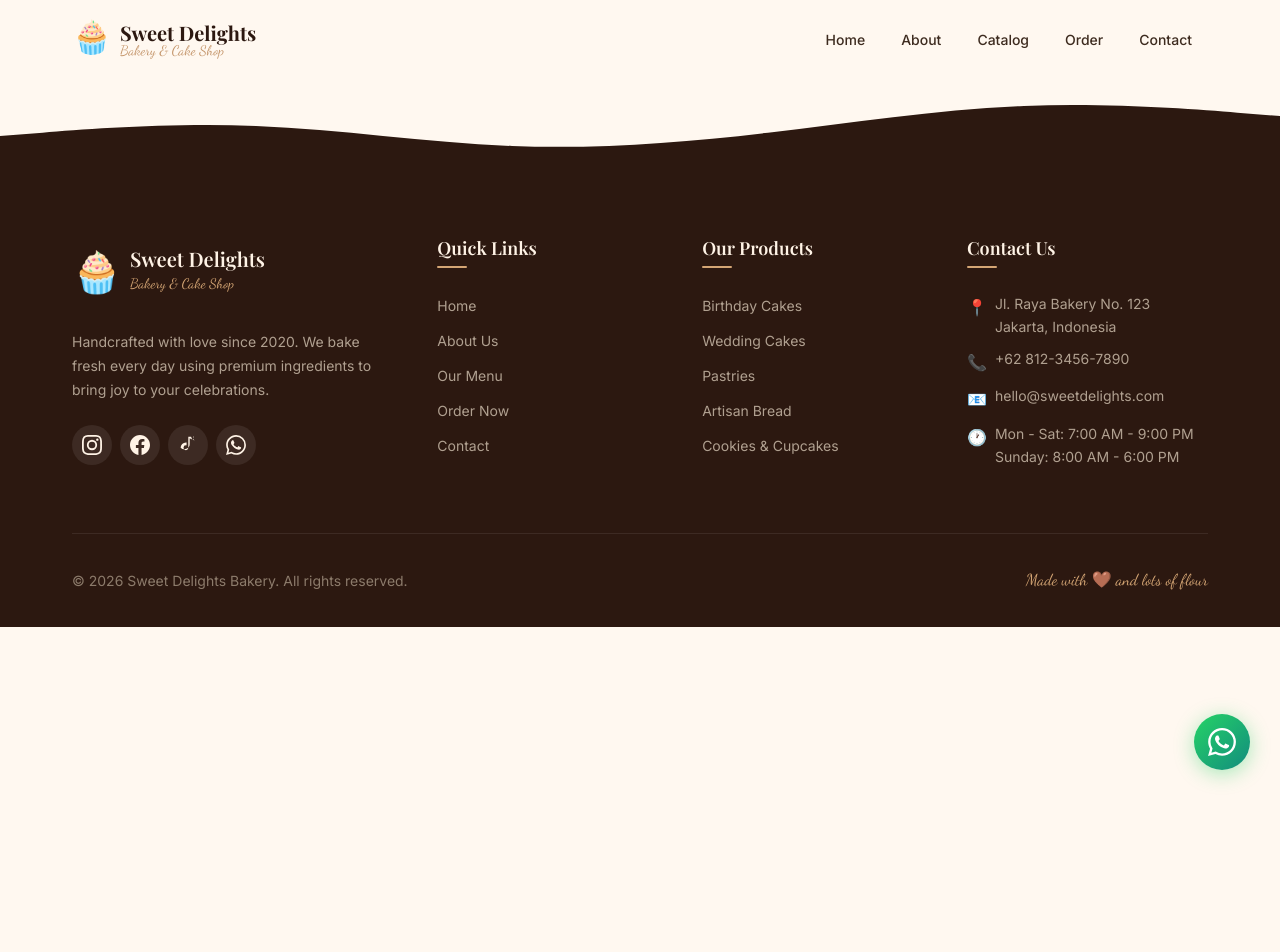
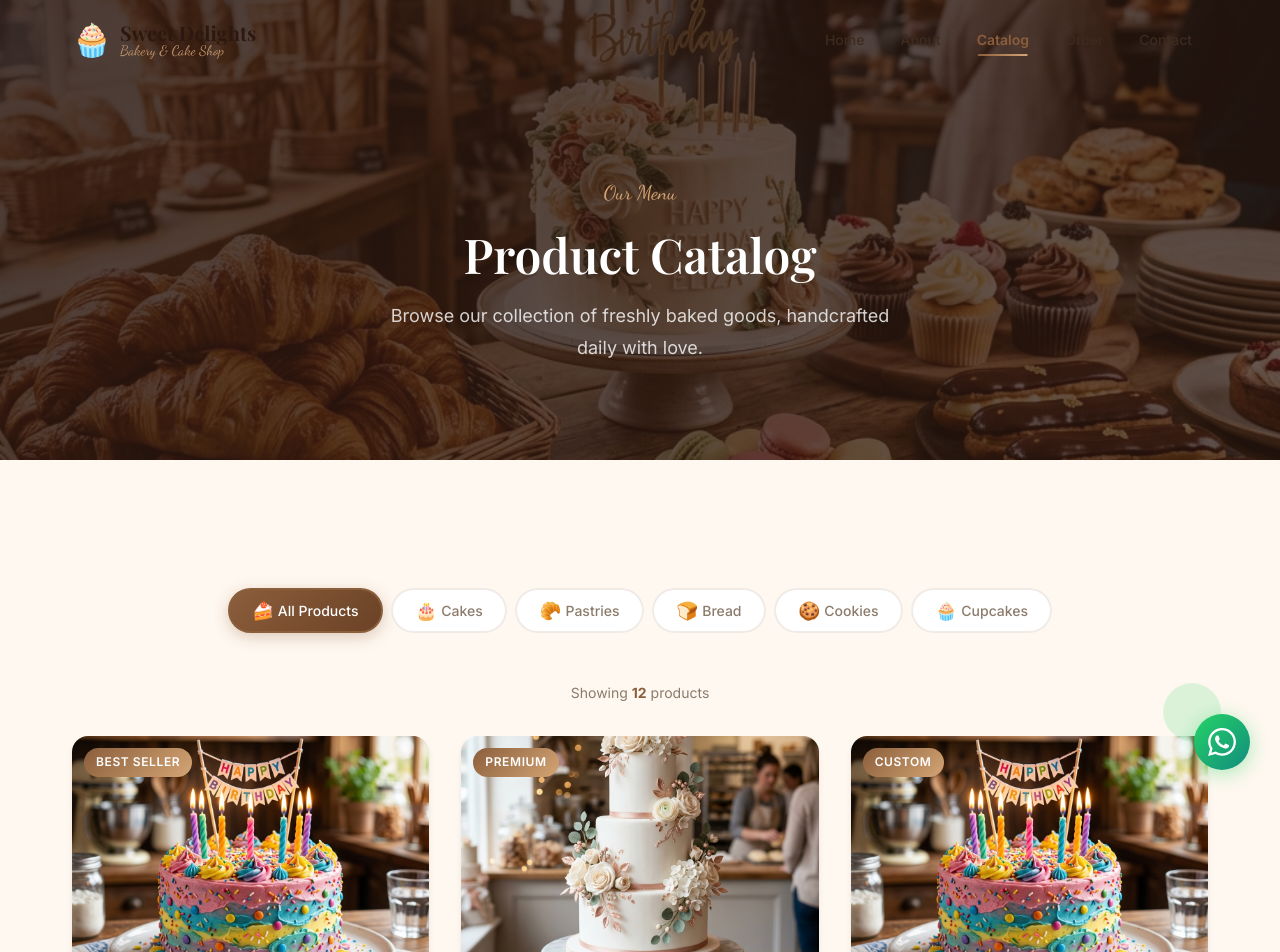
Before and after one commit to doni-wahyudi/web_bakery, a React (Vite) app: page /web_bakery/catalog in a window 1280 px wide. Shown: the top 952 px of the page. Before the commit the page ends 800 px from the top, so only its background shows below. Built offline with nearby package versions, Linux system fonts and the light colour scheme; a web font is replaced by a local one.

Commit message:
Fix routing and image paths for GitHub Pages subfolder

```diff
--- a/package.json
+++ b/package.json
@@ -24,6 +24,7 @@
     "eslint": "^9.39.4",
     "eslint-plugin-react-hooks": "^7.0.1",
     "eslint-plugin-react-refresh": "^0.5.2",
+    "gh-pages": "^6.3.0",
     "globals": "^17.4.0",
     "vite": "^8.0.1"
   }
--- a/src/App.jsx
+++ b/src/App.jsx
@@ -13,7 +13,7 @@ import './App.css';
 
 function App() {
   return (
-    <Router>
+    <Router basename="/web_bakery">
       <Preloader />
       <div className="app">
         <Navbar />
--- a/src/components/about/AnimatedCounters.jsx
+++ b/src/components/about/AnimatedCounters.jsx
@@ -64,7 +64,7 @@ export default function AnimatedCounters() {
   return (
     <section className="counters" id="animated-counters" ref={ref}>
       <div className="counters__bg">
-        <img src="/images/hero-bg.png" alt="" />
+        <img src={import.meta.env.BASE_URL + "images/bakery-hero.png"} alt="Bakery background" />
         <div className="counters__overlay"></div>
       </div>
       <div className="container counters__content">
--- a/src/components/about/OurStory.jsx
+++ b/src/components/about/OurStory.jsx
@@ -6,7 +6,7 @@ export default function OurStory() {
       <div className="container">
         <div className="our-story__grid">
           <div className="our-story__image">
-            <img src="/images/bakery-interior.png" alt="Our bakery interior" />
+            <img src={import.meta.env.BASE_URL + "images/bakery-interior.png"} alt="Our bakery interior" />
             <div className="our-story__image-accent">
               <span className="our-story__years">5+</span>
               <span className="our-story__years-text">Years of Baking</span>
--- a/src/components/home/CtaBanner.jsx
+++ b/src/components/home/CtaBanner.jsx
@@ -5,7 +5,7 @@ export default function CtaBanner() {
   return (
     <section className="cta-banner" id="cta-banner">
       <div className="cta-banner__bg">
-        <img src="/images/bakery-interior.png" alt="Our bakery" />
+        <img src={import.meta.env.BASE_URL + "images/bakery-interior.png"} alt="Our bakery" />
         <div className="cta-banner__overlay"></div>
       </div>
       <div className="container cta-banner__content">
--- a/src/components/home/GalleryPreview.jsx
+++ b/src/components/home/GalleryPreview.jsx
@@ -1,12 +1,12 @@
 import './GalleryPreview.css';
 
 const galleryImages = [
-  { src: "/images/wedding-cake.png", alt: "Elegant wedding cake" },
-  { src: "/images/cupcakes.png", alt: "Gourmet cupcakes" },
-  { src: "/images/croissants.png", alt: "Butter croissants" },
-  { src: "/images/pastries.png", alt: "French pastries" },
-  { src: "/images/cookies.png", alt: "Assorted cookies" },
-  { src: "/images/artisan-bread.png", alt: "Artisan sourdough" },
+  { src: import.meta.env.BASE_URL + "images/wedding-cake.png", alt: "Elegant wedding cake" },
+  { src: import.meta.env.BASE_URL + "images/cupcakes.png", alt: "Gourmet cupcakes" },
+  { src: import.meta.env.BASE_URL + "images/croissants.png", alt: "Butter croissants" },
+  { src: import.meta.env.BASE_URL + "images/pastries.png", alt: "French pastries" },
+  { src: import.meta.env.BASE_URL + "images/cookies.png", alt: "Assorted cookies" },
+  { src: import.meta.env.BASE_URL + "images/artisan-bread.png", alt: "Artisan sourdough" },
 ];
 
 export default function GalleryPreview() {
--- a/src/components/home/Hero.jsx
+++ b/src/components/home/Hero.jsx
@@ -5,7 +5,7 @@ export default function Hero() {
   return (
     <section className="hero" id="hero-section">
       <div className="hero__bg">
-        <img src="/images/hero-bg.png" alt="Bakery display" className="hero__bg-img" />
+        <img src={import.meta.env.BASE_URL + "images/hero-bg.png"} alt="Bakery display" className="hero__bg-img" />
         <div className="hero__overlay"></div>
       </div>
 
--- a/src/data/products.js
+++ b/src/data/products.js
@@ -6,7 +6,7 @@ export const products = [
     category: "cakes",
     description: "A beautifully decorated birthday cake with buttercream frosting, available in chocolate, vanilla, or red velvet.",
     price: "Starting from Rp 250.000",
-    image: "/images/birthday-cake.png",
+    image: import.meta.env.BASE_URL + "images/birthday-cake.png",
     badge: "Best Seller",
   },
   {
@@ -15,7 +15,7 @@ export const products = [
     category: "cakes",
     description: "Multi-tiered wedding cake with fondant, custom floral decorations, and elegant design tailored to your special day.",
     price: "Starting from Rp 1.500.000",
-    image: "/images/wedding-cake.png",
+    image: import.meta.env.BASE_URL + "images/wedding-cake.png",
     badge: "Premium",
   },
   {
@@ -24,7 +24,7 @@ export const products = [
     category: "cakes",
     description: "Fully customized cake for any occasion. Choose your flavor, design, and decorations. Perfect for themed parties.",
     price: "Starting from Rp 350.000",
-    image: "/images/birthday-cake.png",
+    image: import.meta.env.BASE_URL + "images/birthday-cake.png",
     badge: "Custom",
   },
 
@@ -35,7 +35,7 @@ export const products = [
     category: "pastries",
     description: "Flaky, golden, and buttery croissant baked to perfection every morning. A French classic with authentic taste.",
     price: "Rp 25.000",
-    image: "/images/croissants.png",
+    image: import.meta.env.BASE_URL + "images/croissants.png",
     badge: "Fresh Daily",
   },
   {
@@ -44,7 +44,7 @@ export const products = [
     category: "pastries",
     description: "Assorted box of éclairs, fruit tarts, cream puffs, and mille-feuille. Perfect as a gift or for afternoon tea.",
     price: "Rp 180.000",
-    image: "/images/pastries.png",
+    image: import.meta.env.BASE_URL + "images/pastries.png",
     badge: "Popular",
   },
   {
@@ -53,7 +53,7 @@ export const products = [
     category: "pastries",
     description: "Light choux pastry filled with rich vanilla cream and topped with a glossy chocolate ganache.",
     price: "Rp 30.000",
-    image: "/images/pastries.png",
+    image: import.meta.env.BASE_URL + "images/pastries.png",
     badge: "",
   },
 
@@ -64,7 +64,7 @@ export const products = [
     category: "bread",
     description: "Naturally leavened sourdough with a crispy crust and chewy interior. Made with our 3-year-old starter.",
     price: "Rp 65.000",
-    image: "/images/artisan-bread.png",
+    image: import.meta.env.BASE_URL + "images/artisan-bread.png",
     badge: "Artisan",
   },
   {
@@ -73,7 +73,7 @@ export const products = [
     category: "bread",
     description: "Healthy whole wheat bread made with premium flour, perfect for daily sandwiches and toast.",
     price: "Rp 45.000",
-    image: "/images/artisan-bread.png",
+    image: import.meta.env.BASE_URL + "images/artisan-bread.png",
     badge: "",
   },
 
@@ -84,7 +84,7 @@ export const products = [
     category: "cookies",
     description: "A box of 12 handcrafted cookies including chocolate chip, double chocolate, oatmeal raisin, and snickerdoodle.",
     price: "Rp 120.000",
-    image: "/images/cookies.png",
+    image: import.meta.env.BASE_URL + "images/cookies.png",
     badge: "Gift Set",
   },
   {
@@ -93,7 +93,7 @@ export const products = [
     category: "cookies",
     description: "Classic chunky chocolate chip cookies with crispy edges and a soft, chewy center. 6 pieces per pack.",
     price: "Rp 55.000",
-    image: "/images/cookies.png",
+    image: import.meta.env.BASE_URL + "images/cookies.png",
     badge: "Best Seller",
   },
 
@@ -104,7 +104,7 @@ export const products = [
     category: "cupcakes",
     description: "Beautiful cupcakes with swirled buttercream in pastel colors. Available in vanilla, chocolate, and strawberry.",
     price: "Rp 35.000 / pc",
-    image: "/images/cupcakes.png",
+    image: import.meta.env.BASE_URL + "images/cupcakes.png",
     badge: "Popular",
   },
   {
@@ -113,7 +113,7 @@ export const products = [
     category: "cupcakes",
     description: "Assorted box of 12 gourmet cupcakes, perfect for parties, office celebrations, or as a sweet gift.",
     price: "Rp 350.000",
-    image: "/images/cupcakes.png",
+    image: import.meta.env.BASE_URL + "images/cupcakes.png",
     badge: "Party Pack",
   },
 ];
--- a/src/pages/About.jsx
+++ b/src/pages/About.jsx
@@ -8,7 +8,7 @@ export default function About() {
     <main className="page-transition-enter-active" id="about-page">
       <section className="page-header">
         <div className="page-header__bg">
-          <img src="/images/bakery-interior.png" alt="Our bakery" />
+          <img src={import.meta.env.BASE_URL + "images/bakery-interior.png"} alt="Our bakery" />
           <div className="page-header__overlay"></div>
         </div>
         <div className="container page-header__content">
--- a/src/pages/Catalog.jsx
+++ b/src/pages/Catalog.jsx
@@ -16,7 +16,7 @@ export default function Catalog() {
     <main className="page-transition-enter-active" id="catalog-page">
       <section className="page-header">
         <div className="page-header__bg">
-          <img src="/images/hero-bg.png" alt="Our products" />
+          <img src={import.meta.env.BASE_URL + "images/hero-bg.png"} alt="Our products" />
           <div className="page-header__overlay"></div>
         </div>
         <div className="container page-header__content">
--- a/src/pages/Contact.jsx
+++ b/src/pages/Contact.jsx
@@ -7,7 +7,7 @@ export default function Contact() {
     <main className="page-transition-enter-active" id="contact-page">
       <section className="page-header">
         <div className="page-header__bg">
-          <img src="/images/bakery-interior.png" alt="Contact us" />
+          <img src={import.meta.env.BASE_URL + "images/bakery-interior.png"} alt="Contact us" />
           <div className="page-header__overlay"></div>
         </div>
         <div className="container page-header__content">
--- a/src/pages/Order.jsx
+++ b/src/pages/Order.jsx
@@ -7,7 +7,7 @@ export default function Order() {
     <main className="page-transition-enter-active" id="order-page">
       <section className="page-header">
         <div className="page-header__bg">
-          <img src="/images/birthday-cake.png" alt="Order now" />
+          <img src={import.meta.env.BASE_URL + "images/birthday-cake.png"} alt="Order now" />
           <div className="page-header__overlay"></div>
         </div>
         <div className="container page-header__content">
```
Also changed, not shown: 1 other file (tests, documents, lock files or other folders).
